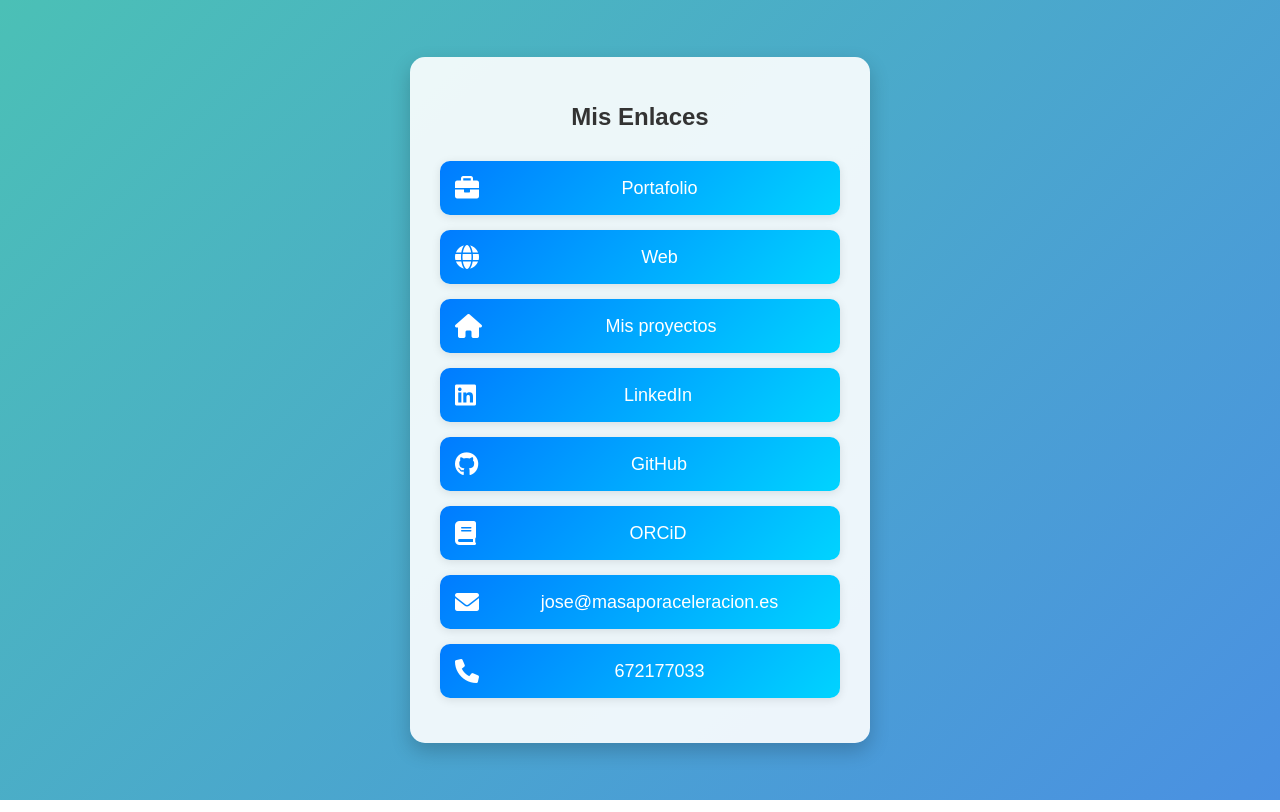
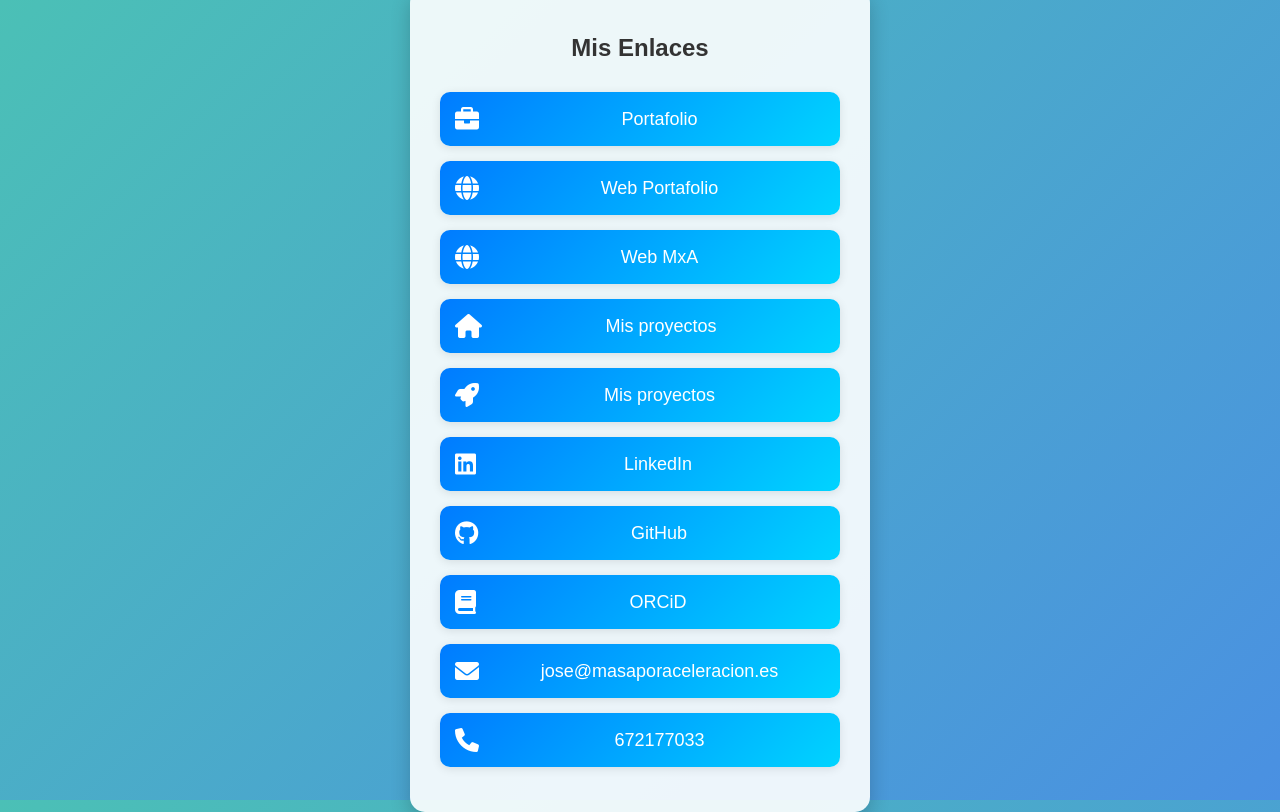
Before and after one commit to Jose-GG/jose-gg.github.io, a plain HTML site: page index.html in a window 1280 px wide. Drawn offline with Linux system fonts and the light colour scheme.

Commit message:
Update index.html

```diff
--- a/index.html
+++ b/index.html
@@ -90,10 +90,18 @@
         </a>
         <a class="link" href="https://josegg.com/" target="_blank">
             <i class="fas fa-globe"></i>
-            <span>Web</span>
+            <span>Web Portafolio</span>
         </a>
-            <a class="link" href="https://xele10.github.io/" target="_blank">
+        <a class="link" href="https://masaporaceleracion.es/" target="_blank">
+            <i class="fas fa-globe"></i>
+            <span>Web MxA</span>
+        </a>
+        <a class="link" href="https://xele10.github.io/" target="_blank">
             <i class="fas fa-home"></i>
+            <span>Mis proyectos</span>
+        </a>
+        <a class="link" href="https://impulsema.vercel.app/" target="_blank">
+            <i class="fas fa-rocket"></i>
             <span>Mis proyectos</span>
         </a>
         <a class="link" href="https://www.linkedin.com/in/jos%C3%A9-g%C3%B3mez-garc%C3%ADa-87b991166/" target="_blank">
```
